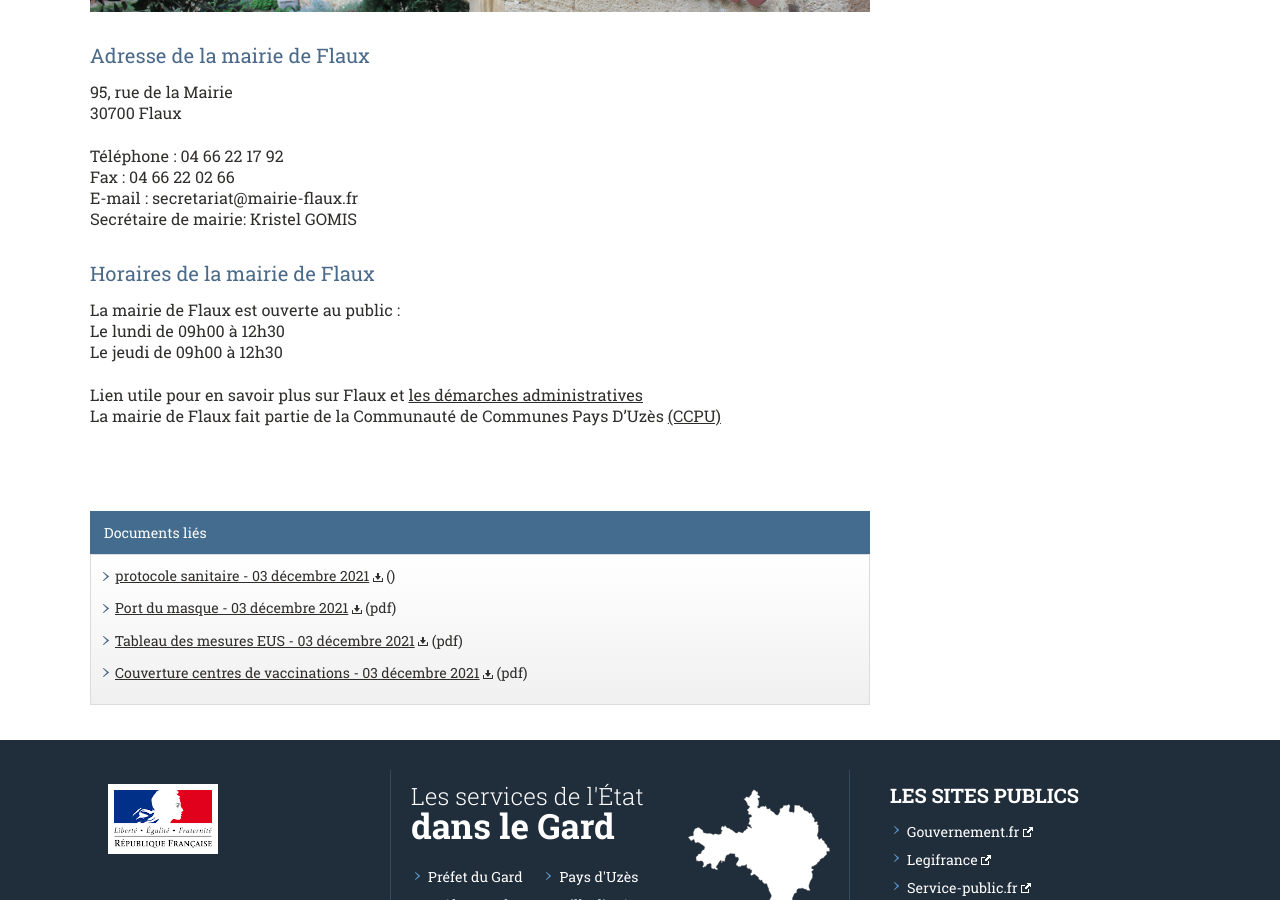
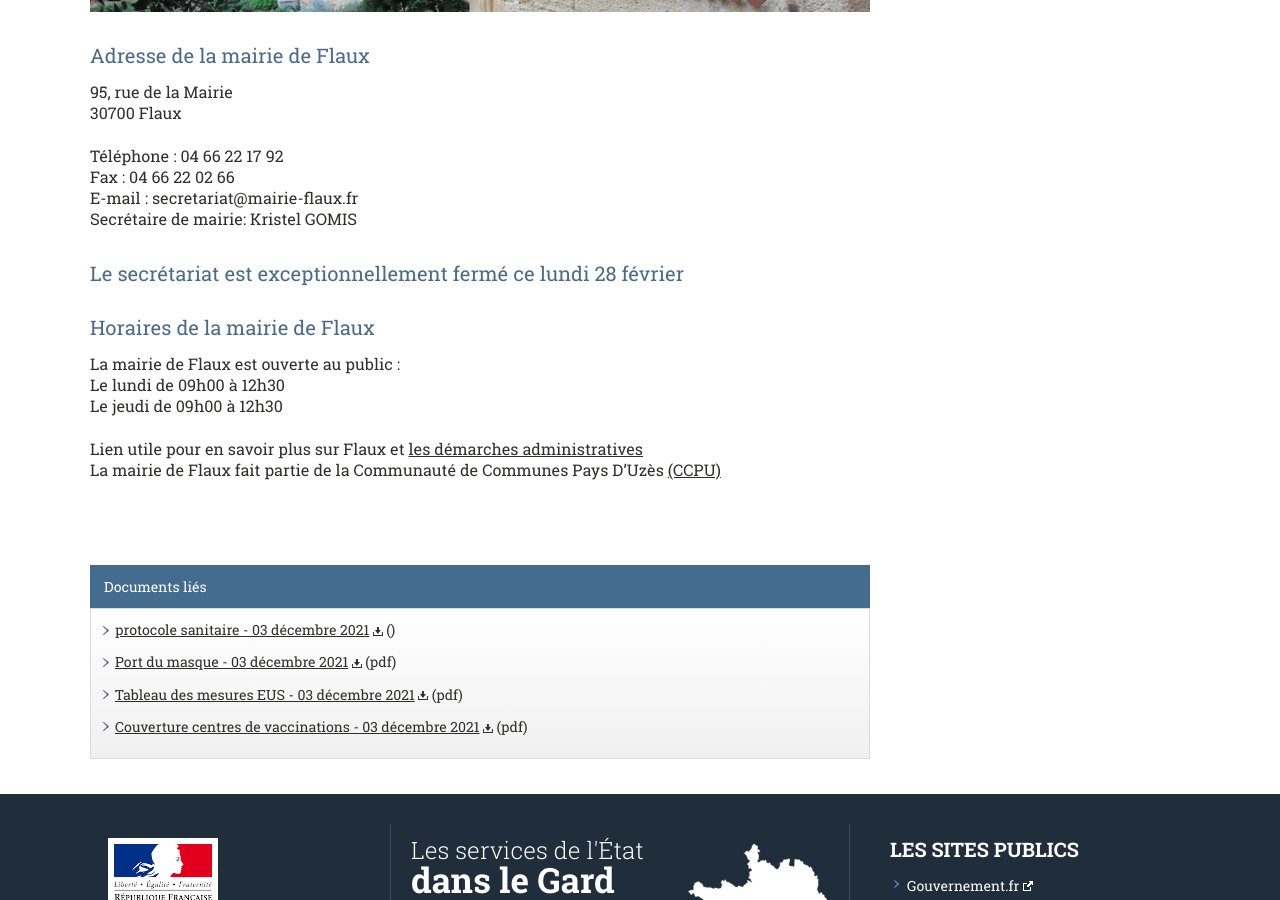
Before and after one commit to Flaux-Village/flaux-village.github.io, a Jekyll site: the page built from mairie.md, in a window 1280 px wide and 900 px high, scrolled down 569 px. Built offline with Jekyll 4.4.1, drawn with Linux system fonts in a browser that asks for light colours; our own code applies the rules of GitHub Pages for plain Markdown files.

Commit message:
Update mairie.md

```diff
--- a/mairie.md
+++ b/mairie.md
@@ -42,7 +42,9 @@ menu_secondaire:
 Téléphone : 04 66 22 17 92<br/>
 Fax : 04 66 22 02 66<br/>
 E-mail : secretariat@mairie-flaux.fr<br/>
-Secrétaire de mairie: Kristel GOMIS
+Secrétaire de mairie: Kristel GOMIS<br/>
+
+## Le secrétariat est exceptionnellement fermé ce lundi 28 février
 
 ## Horaires de la mairie de Flaux
 La mairie de Flaux est ouverte au public :<br/>
```
